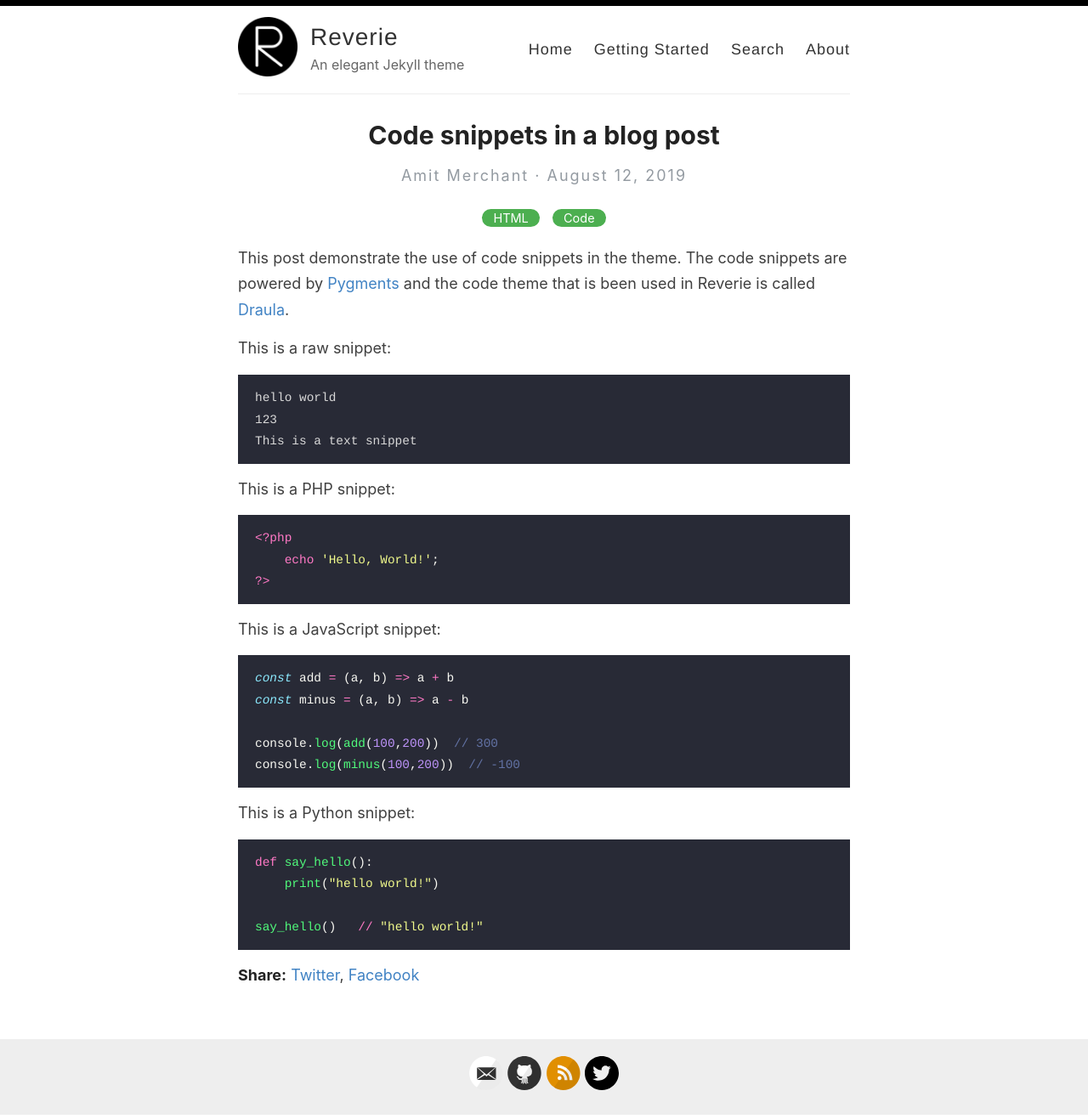
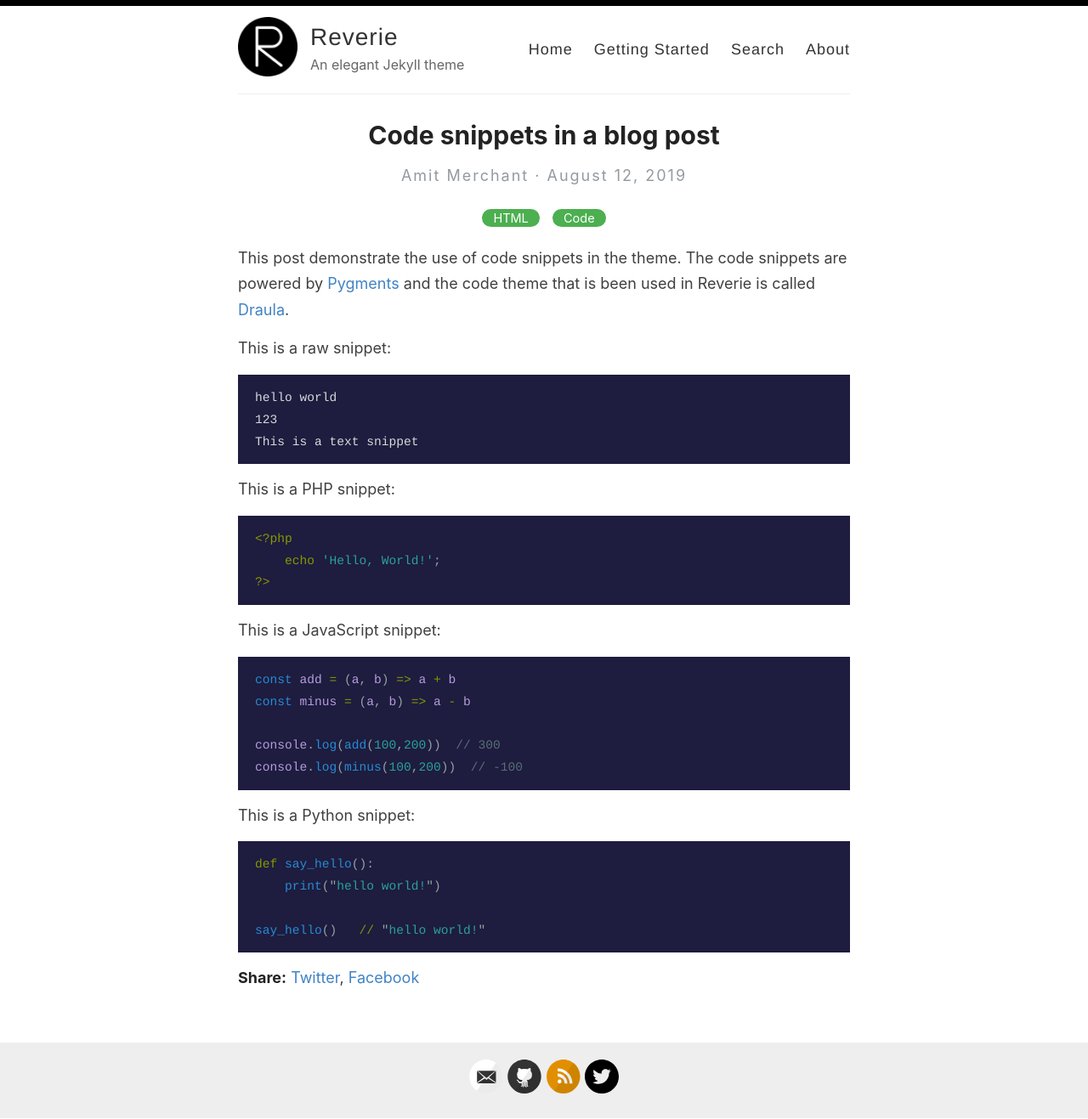
Before and after one commit to Elizaveta239/elizaveta239.github.io, a Jekyll site: the page built from _posts/2019-8-12-code-snippets.md, in a window 1280 px wide. Shown: the whole page at 85% size. Built offline with Jekyll 4.4.1, drawn with Linux system fonts in a browser that asks for light colours.

Commit message:
Try to change theme

```diff
--- a/assets/style.scss
+++ b/assets/style.scss
@@ -1139,6 +1139,6 @@ Modules - reusable parts of our design
 
 // Settled on moving the import of syntax highlighting to the bottom of the CSS
 // ... Otherwise it really bloats up the top of the CSS file and makes it difficult to find the start
-//@import "highlights";
-@import "darcula";
+@import "highlights";
+//@import "darcula";
 @import "svg-icons";
```
